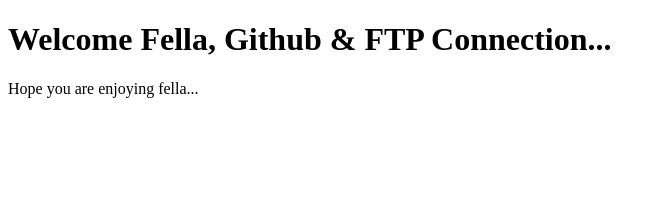
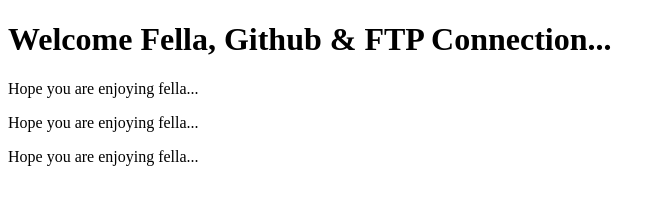
Before and after one commit to taimoorKVD/demorepo, a plain HTML site: page index.html in a window 1280 px wide. Shown: the whole page, without its empty margins (0-665 px from the left). Drawn offline with Linux system fonts and the light colour scheme.

Commit message:
changes in html file

```diff
--- a/index.html
+++ b/index.html
@@ -9,5 +9,7 @@
 <body>
     <h1> Welcome Fella, Github & FTP Connection... </h1>
     <p> Hope you are enjoying fella... </p>
+    <p> Hope you are enjoying fella... </p>
+    <p> Hope you are enjoying fella... </p>
 </body>
 </html>
```
